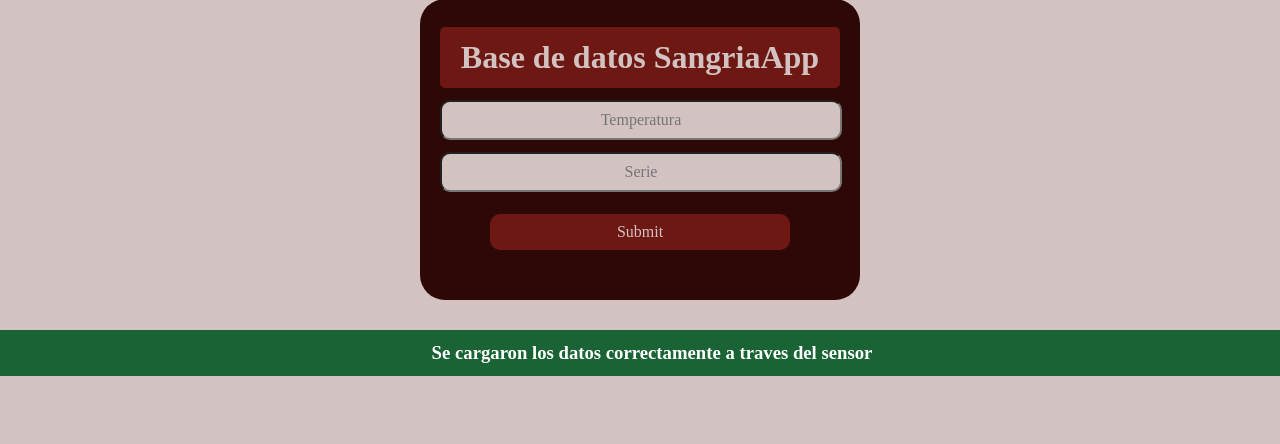
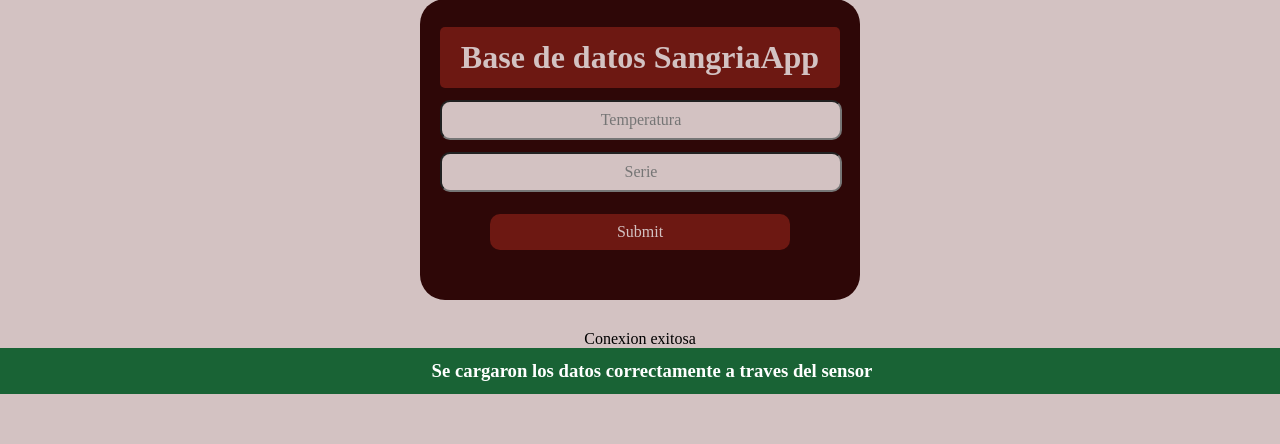
Before and after one commit to Seba-SL/SistemaControlconESP8266, a PHP site: page /?temp=1 in a window 1280 px wide. Shown: the part 71-515 px from the top of the page. Run offline with PHP 8.4, Linux system fonts and the light colour scheme; data that the repository does not hold is empty.

Commit message:
Update con_bd.php

```diff
--- a/PruebasIot Bdatos/con_bd.php
+++ b/PruebasIot Bdatos/con_bd.php
@@ -12,7 +12,9 @@
      echo "errno de depuración: " . mysqli_connect_errno() . PHP_EOL;
      echo "error de depuración: " . mysqli_connect_error() . PHP_EOL;
      exit;
-    }else "Conexion exitosa";
-
+    }else
+    {
+        echo"Conexion exitosa";
+    }
 }
 ?>
```
